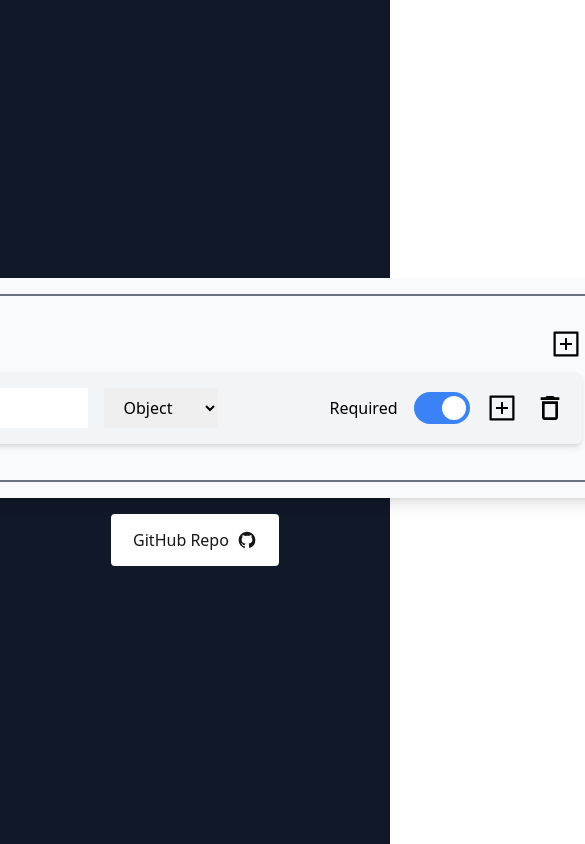
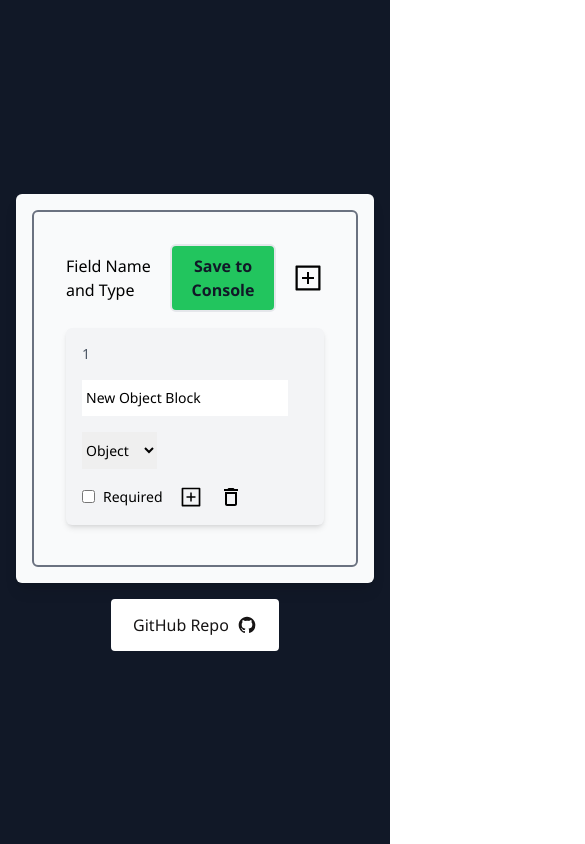
Before and after one commit to SubhanuSRoy/cosmocloud-task, a React (Create React App) app: page / in a window 390 px wide. Both pictures are taken after a click on the button 305 px from the left and 384 px from the top of the page. Shown: the top 844 px of the page, 585 px wide, since content can reach past the window. Built offline with nearby package versions, Linux system fonts and the light colour scheme.

Commit message:
ft. bugs fixed, tested, responsive

```diff
--- a/src/App.js
+++ b/src/App.js
@@ -1,10 +1,9 @@
 import React from "react";
 import Interface from "./Components/Interface/Interface";
-import Block from "./Components/Block/Block";
 
 function App() {
   return (
-    <div className="bg-gray-900 min-h-screen flex items-center justify-center flex-col gap-4">
+    <div className="bg-gray-900 min-h-screen p-4 flex items-center justify-center flex-col gap-4">
       <Interface />
       <a
         class="inline-flex items-center gap-2 rounded border-2 border-white bg-white px-5 py-3 font-medium text-[#171515] transition-colors hover:bg-transparent hover:text-white hover:shadow-lg focus:outline-none focus:ring active:opacity-75"
--- a/src/Components/Block/Block.js
+++ b/src/Components/Block/Block.js
@@ -1,10 +1,11 @@
-import React from "react";
+import React, { useState } from "react";
 import { AiOutlinePlusSquare } from "react-icons/ai";
 import { MdDeleteOutline } from "react-icons/md";
 import { useDispatch } from "react-redux";
 import { blockActions } from "../../features/block/block-slice";
 
 function Block({ id, name, type, req, level }) {
+  const [show, setShow] = useState(true);
   const dispatch = useDispatch();
   const nameChange = (e) => {
     dispatch(
@@ -16,22 +17,19 @@ function Block({ id, name, type, req, level }) {
       })
     );
   };
-  console.log(level);
+  // console.log(level);
   return (
     <div
-      className="flex bg-gray-100 items-center justify-between p-4 gap-4 my-1 rounded-md shadow-md"
+      className="flex flex-wrap bg-gray-100 items-center justify-between p-4 gap-4 my-2 rounded-md shadow-md text-sm sm:text-base"
       style={{ marginLeft: level > 1 ? `${level}rem` : 0 }}
+      // onMouseEnter={() => setShow(true)}
+      // onMouseLeave={() => setShow(false)}
     >
-      {/* <h5 className="text-gray-600">{id}</h5> */}
-      <input
-        value={name}
-        defaultValue="name"
-        className="px-4 py-2"
-        onChange={nameChange}
-      />
+      <h5 className="text-gray-600">{level === 1 ? id : null}</h5>
+      <input value={name} className="pl-1 sm:px-4 py-2" onChange={nameChange} />
       <select
         value={type}
-        className="px-4 py-2"
+        className="sm:px-4 py-2"
         onChange={(e) => {
           dispatch(
             blockActions.setBlock({
@@ -48,13 +46,12 @@ function Block({ id, name, type, req, level }) {
         <option>Integer</option>
         <option>Boolean</option>
       </select>
-      <div className="w-20"></div>
-      <p>Required</p>
-      <label for="AcceptConditions" class="relative h-8 w-14 cursor-pointer">
+      <div className="hidden sm:w-20"></div>
+      {/* <label for="requiredCheck" class="relative h-8 cursor-pointer">
         <input
           type="checkbox"
-          id="AcceptConditions"
-          class="peer sr-only"
+          id="requiredCheck"
+          // className="peer sr-only"
           checked={req}
           // defaultChecked={req}
           onChange={(e) => {
@@ -68,23 +65,44 @@ function Block({ id, name, type, req, level }) {
             );
           }}
         />
+        <span class="absolute inset-0 rounded-full bg-gray-300 transition peer-checked:bg-blue-500"></span>
+        <span class="absolute inset-y-0 start-0 m-1 h-6 w-6 rounded-full bg-white transition-all peer-checked:start-6"></span>
 
-        <span class="absolute inset-0 rounded-full bg-gray-300 transition peer-checked:bg-blue-500"></span>
+      </label> */}
 
-        <span class="absolute inset-y-0 start-0 m-1 h-6 w-6 rounded-full bg-white transition-all peer-checked:start-6"></span>
-      </label>
+      {show && (
+        <div className="flex gap-4 justify-between items-center">
+          <div className="flex items-center gap-2">
+            <input
+              type="checkbox"
+              className="h-full border-red-300 border-2"
+              checked={req}
+              onChange={(e) => {
+                dispatch(
+                  blockActions.setBlock({
+                    id: id,
+                    name: name,
+                    type: type,
+                    required: e.target.checked,
+                  })
+                );
+              }}
+            />
+            <p className="">Required</p>
+          </div>
+
           {/* plus only apprears if the type is a object */}
           {type === "Object" && (
             <button>
               <AiOutlinePlusSquare
-            className="h-8 w-8"
+                className="h-6 w-6 sm:h-8 sm:w-8"
                 onClick={() => {
                   dispatch(
                     blockActions.addInnerBlock({
                       parentId: id,
                       name: "New Object Block",
                       type: "Object",
-                  required: true,
+                      required: false,
                       level: level,
                     })
                   );
@@ -92,16 +110,18 @@ function Block({ id, name, type, req, level }) {
               />
             </button>
           )}
-      {type != "Object" && <div className="w-8"></div>}
+          {type !== "Object" && <div className="sm:w-8"></div>}
           <button>
             <MdDeleteOutline
-          className="h-8 w-8"
+              className="h-6 w-6 sm:h-8 sm:w-8"
               onClick={() => {
                 dispatch(blockActions.delBlock({ level: level, id: id }));
               }}
             />
           </button>
         </div>
+      )}
+    </div>
   );
 }
 
--- a/src/Components/Interface/Interface.js
+++ b/src/Components/Interface/Interface.js
@@ -13,7 +13,7 @@ function Interface() {
       blockActions.addBlock({
         name: "New Object Block",
         type: "Object",
-        required: true,
+        required: false,
         level: 1,
       })
     );
@@ -39,17 +39,24 @@ function Interface() {
     ));
   };
 
+
+  const showInConsole = () => {
+    console.log(blocksArr)
+  }
   return (
-    <div className="bg-gray-50 shadow-lg rounded-md p-4">
-      <div className="flex flex-col p-8 border-2 border-gray-500 rounded-md min-w-[20rem]">
-        <div className="flex items-center justify-between mb-2">
+    <div className="bg-gray-50 shadow-lg rounded-md p-4 w-full lg:w-1/2">
+      <div className="flex flex-col p-8 border-2 border-gray-500 rounded-md sm:min-w-[20rem] font-sm sm:font-base">
+        <div className="flex items-center justify-between mb-2 w-full gap-4">
           <h2>Field Name and Type</h2>
+          {blocksArr.length>0 && <button className="bg-green-500 font-semibold text-gray-900 rounded-md px-4 py-2 hover:bg-transparent hover:border-green-500 hover:text-green-500 border-2" onClick={showInConsole}>
+            Save to Console
+          </button>}
           <button onClick={addBlockFunc}>
             <AiOutlinePlusSquare className="h-8 w-8" />
           </button>
         </div>
         {blocksArr?.map((b) => {
-          console.log(b.id, b.required);
+          // console.log(b.id, b.required);
           return (
             <div className="flex flex-col">
               <Block
--- a/src/features/block/block-slice.js
+++ b/src/features/block/block-slice.js
@@ -59,17 +59,8 @@ const blockSlice = createSlice({
       }
     },
 
-    //reducer to set an outer block.
-    //we get the specific block from its id and then we change the properties of the block
-    // setBlock(state, action) {
-    //   state.blocks.map((block) => {
-    //     if (block.id === action.payload.id) {
-    //       block.name = action.payload.name;
-    //       block.type = action.payload.type;
-    //       block.required = action.payload.required;
-    //     }
-    //   });
-    // },
+    //reducer to set any block.
+    //we get the specific block from its by recursively calling the search function and then we change the properties of the block
 
     setBlock(state, action) {
       // Define a recursive function to find the current block by id
@@ -100,18 +91,6 @@ const blockSlice = createSlice({
       }
     },
 
-    //reducer function to add an inner block
-    setInnerBlock(state, action) {
-      state.blocks.map((block) => {
-        if (block.type === "Object") {
-          block.innerBlocks?.map((ib) => {
-            ib.name = action.payload.name;
-            ib.type = action.payload.type;
-            ib.required = action.payload.required;
-          });
-        }
-      });
-    },
 
     //reducer function to remove a block
     delBlock(state, action) {
--- a/src/index.css
+++ b/src/index.css
@@ -1,3 +1,7 @@
 @tailwind base;
 @tailwind components;
 @tailwind utilities;
+
+*{
+    font-family: 'Segoe UI', Tahoma, Geneva, Verdana, sans-serif;
+}
```
Lines whose indentation alone changed are shown as unchanged.
